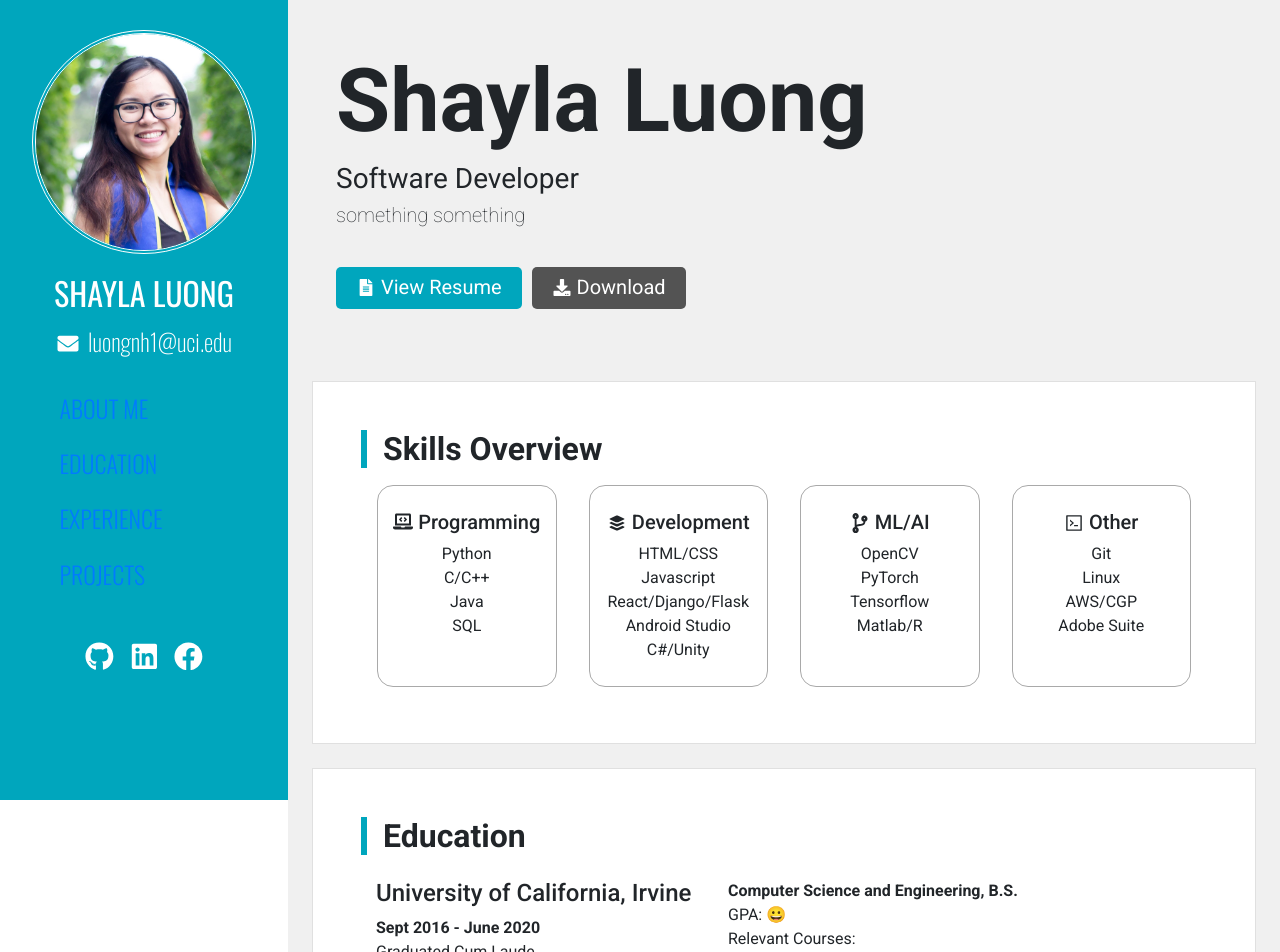
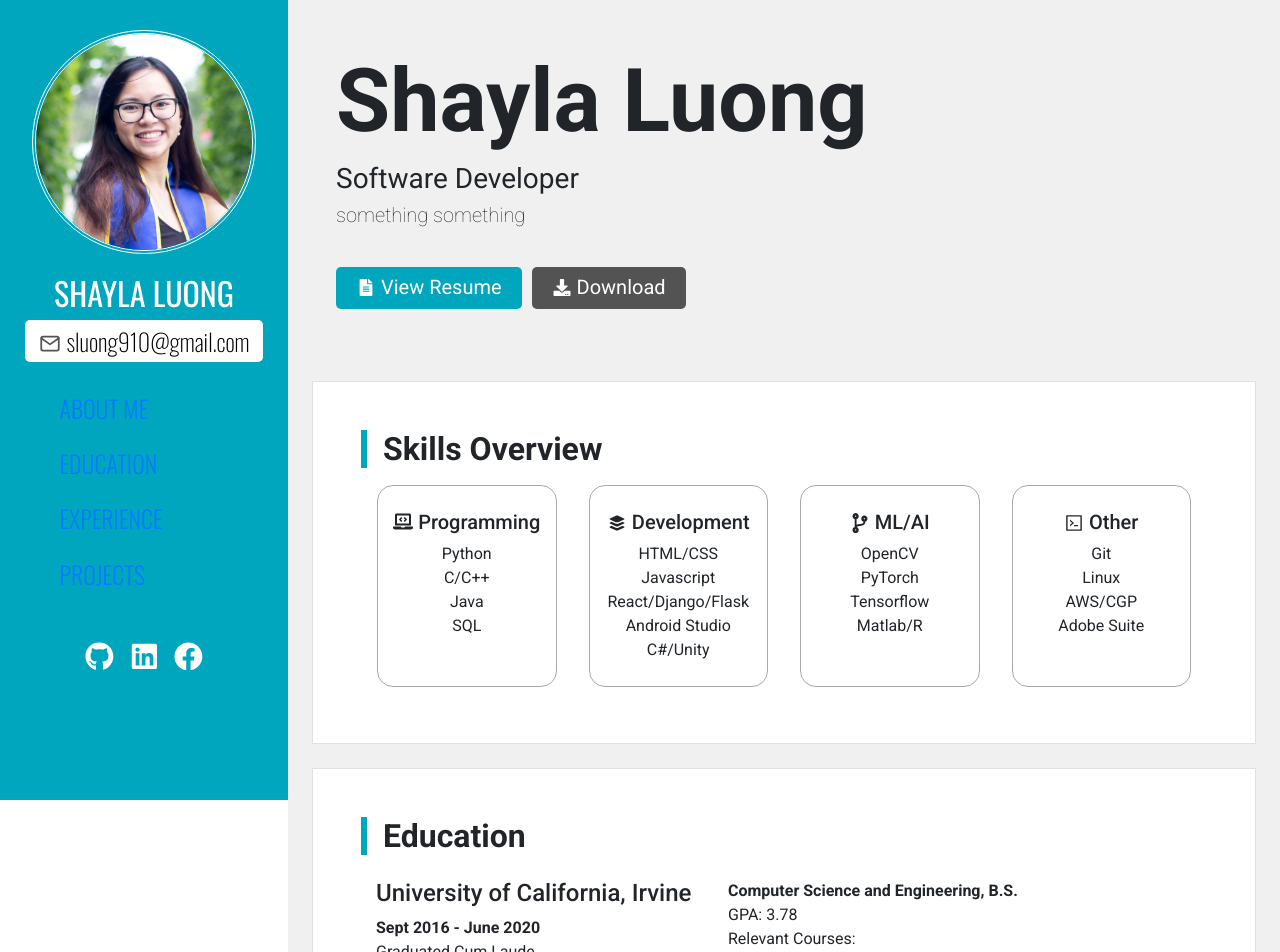
Before and after one commit to sluong-wf/sluong, a React (Create React App) app: page / in a window 1280 px wide. Shown: the top 952 px of the page. Built offline with nearby package versions, Linux system fonts and the light colour scheme.

Commit message:
Edit styles

```diff
--- a/src/components/Education.js
+++ b/src/components/Education.js
@@ -15,7 +15,7 @@ class Education extends React.Component {
                         </Col>
                         <Col className="education-item-details">
                             <b style={{fontWeight:"bold"}}>Computer Science and Engineering, B.S.</b> <br/>
-                            <b>GPA: 😀</b> <br/>
+                            <b>GPA: 3.78</b> <br/>
                             <b>Relevant Courses:</b>
                             <div className="row">
                                 <div className="col course-list">
--- a/src/components/Main.js
+++ b/src/components/Main.js
@@ -1,16 +1,16 @@
-import React, { Fragment } from 'react';
-import { Tooltip } from 'react-bootstrap';
-import { FaGithub, FaLinkedin, FaFacebook, FaEnvelope, FaDownload } from "react-icons/fa";
+import React, { Fragment } from 'react'
+import { FaGithub, FaLinkedin, FaFacebook, FaDownload } from "react-icons/fa"
+import { FiMail } from 'react-icons/fi'
 
-import Hero from './Hero';
-import Education from './Education';
-import Experience from './Experience';
-import Projects from './Projects';
-import ResumeModal from './Modal';
-import Skills from './Skills';
+import Hero from './Hero'
+import Education from './Education'
+import Experience from './Experience'
+import Projects from './Projects'
+import ResumeModal from './Modal'
+import Skills from './Skills'
 
-import profile_pic from "../assets/images/profile_pic.jpg";
-import resume_pdf from "../assets/sluong-resume.pdf";
+import profile_pic from "../assets/images/profile_pic.jpg"
+import resume_pdf from "../assets/sluong-resume.pdf"
 
 class Main extends React.Component {
     constructor(props) {
@@ -50,8 +50,8 @@ class Main extends React.Component {
                         <h2>SHAYLA LUONG</h2>
 
                         <div className="email-container">
-                            <span className="pr-2"><FaEnvelope className="icon-size-adjust"/></span>
-                            <a className="e-mail" href="mailto:luongnh1@uci.edu">luongnh1@uci.edu</a>
+                            <span className="pr-1"><FiMail className="icon-size-adjust"/></span>
+                            <a className="e-mail" href="mailto:sluong910@gmail.com">sluong910@gmail.com</a>
                         </div>
                     </div>
 
@@ -68,9 +68,9 @@ class Main extends React.Component {
 
 
                     <footer className="footer-section social_contacts">
-                        <a className="social-icon" href="https://github.com/nluong1021" target="_blank"><FaGithub size="1.2em"/></a>
-                        <a className="social-icon" href="https://linkedin.com/in/shayla-luong" target="_blank"><FaLinkedin size="1.2em"/></a>
-                        <a className="social-icon" href="https://facebook.com/ngan.luong.58" target="_blank"><FaFacebook size="1.2em"/></a>
+                        <a className="social-icon" title="Github" href="https://github.com/nluong1021" target="_blank"><FaGithub size="1.2em"/></a>
+                        <a className="social-icon" title="LinkedIn" href="https://linkedin.com/in/shayla-luong" target="_blank"><FaLinkedin size="1.2em"/></a>
+                        <a className="social-icon" title="Facebook" href="https://facebook.com/ngan.luong.58" target="_blank"><FaFacebook size="1.2em"/></a>
                     </footer>
                 </nav>
 
--- a/src/index.css
+++ b/src/index.css
@@ -62,7 +62,14 @@ code {
 .e-mail {
   margin: 0;
   font-weight: lighter;
-  color: white;
+  color: black;
+  background-color:white
+}
+
+.e-mail:hover {
+  text-decoration: none;
+  color: var(--main-darker);
+  border-bottom: 0;
 }
 
 .email-container {
@@ -71,7 +78,14 @@ code {
   margin-right: 15px;
   border-radius: 5px;
   border: solid 0px var(--main-darker);
+  background-color: white;
+  color: var(--dark-gray);
 }
+
+.email-container:hover {
+  color: var(--main-darker);
+}
+
 
 .social_contacts {
   text-align: center;
```
